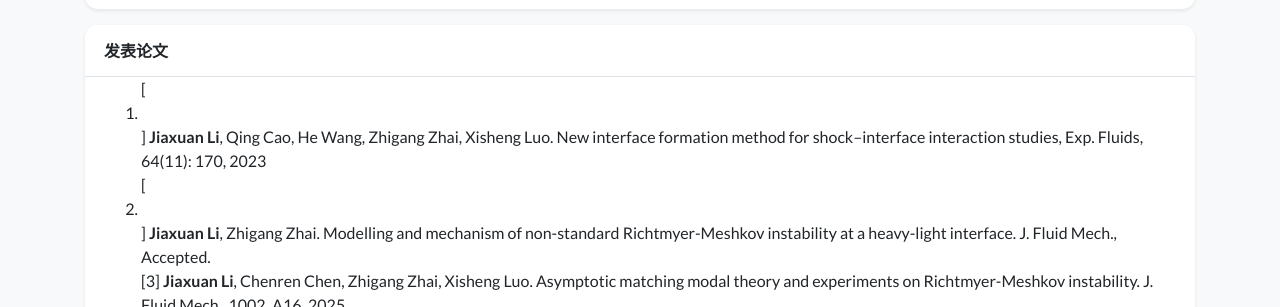
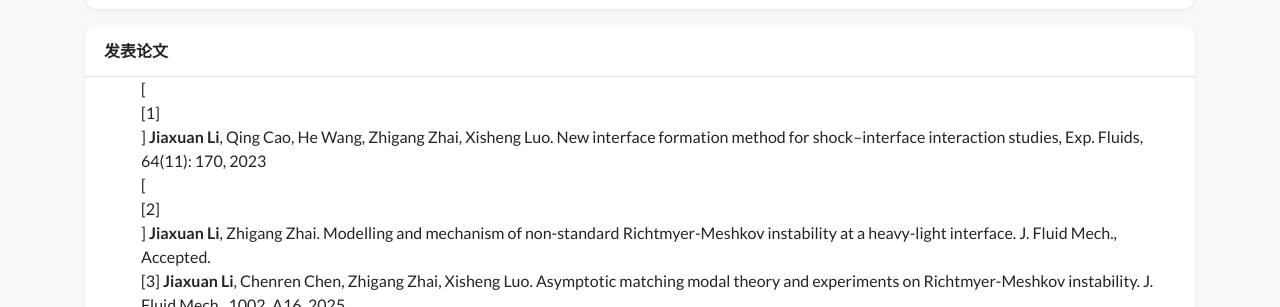
Before and after one commit to ChiaHsuanLee116/chiahsuanlee116.github.io, a Jekyll site: the page built from zh.html, in a window 1280 px wide and 1400 px high, scrolled down 626 px. Shown: the part 154-461 px from the top of the window. Built offline with Jekyll 4.4.1, drawn with Linux system fonts in a browser that asks for light colours; nearby versions of some CDN libraries; a style sheet for code colours, icons or effects is not loaded.

Commit message:
Update pubs_zh.html

```diff
--- a/_includes/widgets/pubs_zh.html
+++ b/_includes/widgets/pubs_zh.html
@@ -1,6 +1,24 @@
 <div class="my-3 bg-white shadow-sm rounded-xl">
     <h6 class="p-3 mb-0 border-bottom border-gray"><i class="fa-regular fa-book-open-lines"></i> 发表论文</h6>
     <div class="px-3 pb-1">
+        <style>
+  @counter-style bracket {
+    system: numeric; /* 使用数字系统 */
+    prefix: '['; /* 前缀为左方括号 */
+    suffix: '] '; /* 后缀为右方括号和空格 */
+  }
+  ol {
+    list-style: none; /* 移除默认的列表样式 */
+    counter-reset: item; /* 重置计数器 */
+  }
+  ol li {
+    counter-increment: item; /* 增加计数器 */
+  }
+  ol li::before {
+    content: '[' counter(item) '] '; /* 使用计数器生成方括号编号 */
+    margin-right: 10px; /* 根据需要调整 */
+  }
+</style>
        <ol>
  [<li></li>] <b>Jiaxuan Li</b>, Qing Cao, He Wang, Zhigang Zhai, Xisheng Luo. New interface formation method for shock–interface interaction studies, Exp. Fluids, 64(11): 170, 2023
 <br>[<li></li>] <b>Jiaxuan Li</b>, Zhigang Zhai. Modelling and mechanism of non-standard Richtmyer-Meshkov instability at a heavy-light interface. J. Fluid Mech., Accepted.
```
